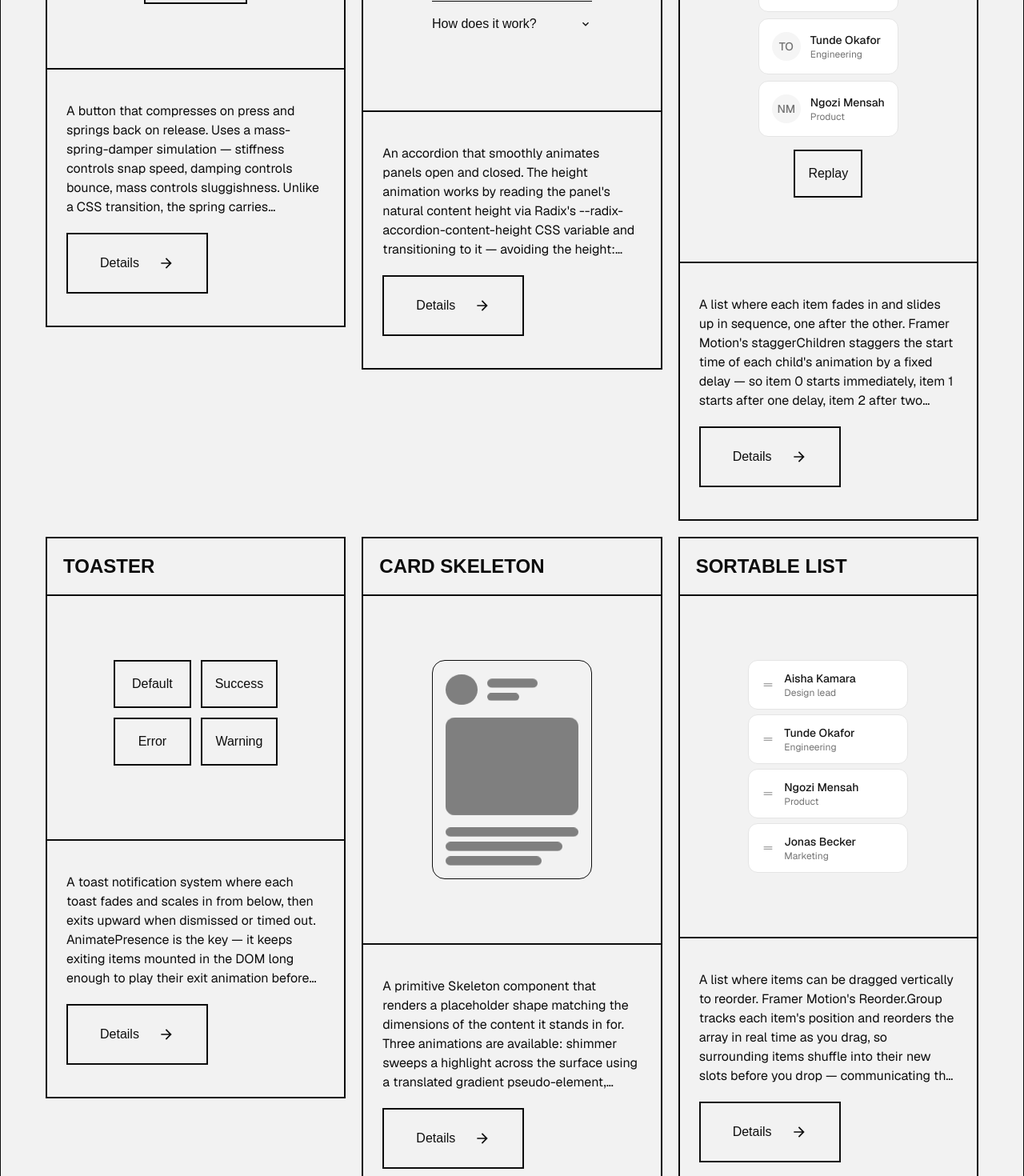
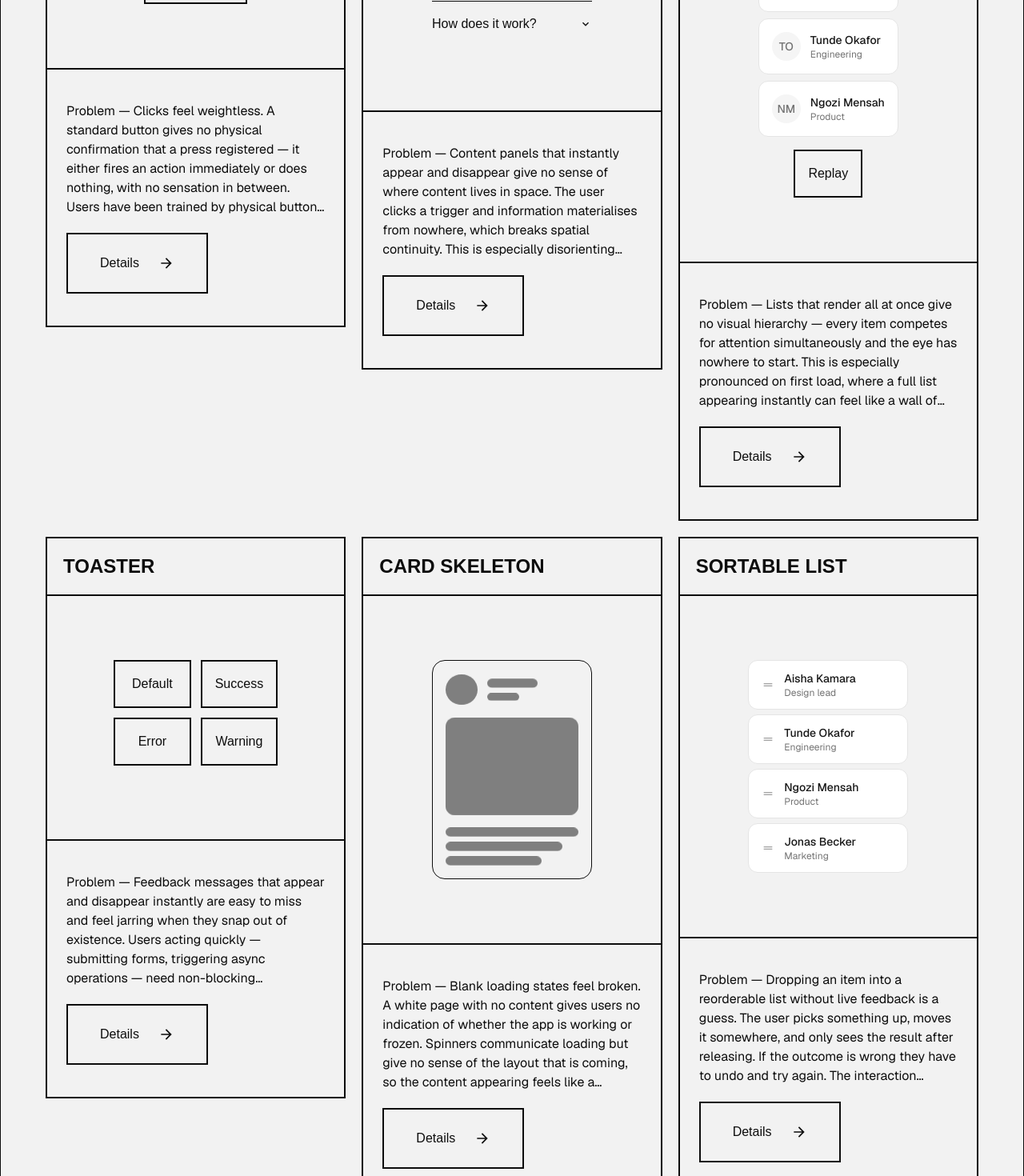
Before and after one commit to BluTargaryan/peace-akoja-components, a Next.js app: page / in a window 1280 px wide. Shown: the part 780-2250 px from the top of the page at 80% size. Built offline with nearby package versions, Linux system fonts and the light colour scheme; a web font is replaced by a local one.

Commit message:
chore: updated description in component list data, as well as switched from string type to ReactNode.

```diff
--- a/app/[componentId]/page.tsx
+++ b/app/[componentId]/page.tsx
@@ -41,7 +41,7 @@ export default async function ComponentDetailPage({
 
         <CodeToggle code={entry.code} usageExample={entry.usageExample} />
 
-        <p>{entry.description}</p>
+        <div className="flex flex-col gap-5">{entry.description}</div>
       </div>
     </main>
   );
--- a/app/components/atoms/ComponentCard.tsx
+++ b/app/components/atoms/ComponentCard.tsx
@@ -20,7 +20,7 @@ const ComponentCard = ({ entry }: { entry: ComponentEntry }) => {
   </div>
 
   <div className='px-6 py-10 flex flex-col gap-5 border-t-2 border-text'>
-    <p className='line-clamp-6'>{entry.description}</p>
+    <div className='line-clamp-6'>{entry.description}</div>
     <Link href="/[componentId]" as={`/${entry.id}`}>
 <Button content={<><span>Details</span><MdOutlineArrowForward className='text-xl'/> </>}
 className='px-10 py-6'
--- a/app/data/componentList.tsx
+++ b/app/data/componentList.tsx
@@ -11,7 +11,7 @@ export type ComponentEntry = {
   name: string;
   component?: React.ReactNode;
   preview: () => React.ReactNode;
-  description: string;
+  description: React.ReactNode;
   code: string;
   usageExample: string;
 };
@@ -25,7 +25,13 @@ export const componentList: ComponentEntry[] = [
         Click me
       </SpringButton>
     ),
-    description: "A button that compresses on press and springs back on release. Uses a mass-spring-damper simulation — stiffness controls snap speed, damping controls bounce, mass controls sluggishness. Unlike a CSS transition, the spring carries momentum so the button overshoots and settles like a real physical object. Structural styles like cursor and focus ring are hardcoded as a base; visual styling is passed as a Tailwind string via className, merged with tailwind-merge so consumer classes always win. Requires framer-motion and tailwind-merge.",
+    description: (
+      <>
+        <p>Problem — Clicks feel weightless. A standard button gives no physical confirmation that a press registered — it either fires an action immediately or does nothing, with no sensation in between. Users have been trained by physical buttons to expect compression and release as a feedback loop. Without it, interactive elements feel flat and untrustworthy, especially on actions that matter like submitting a form or confirming a delete.</p>
+        <p>Motion — A mass-spring-damper simulation runs on every frame rather than interpolating between two values at a fixed rate. When you press, the target scale drops to 0.9. When you release, the spring pulls back toward 1 — but because the system carries velocity, it overshoots slightly before settling. That overshoot is what makes it feel physical rather than mechanical. Stiffness controls how hard the spring pulls, damping controls how quickly oscillation dies, and mass controls how much the button resists the spring's force.</p>
+        <p>Push — Vary press depth based on hold duration. A quick tap compresses to 0.92, a long press bottoms out to 0.8 — making the duration of the press feel like applied force. You could also add a subtle haptic pulse on mobile via the Vibration API on release.</p>
+      </>
+    ),
     code: `import { motion } from "framer-motion";
 import { twMerge } from "tailwind-merge";
 
@@ -65,7 +71,13 @@ export default function Page() {
         ]}
       />
     ),
-    description: "An accordion that smoothly animates panels open and closed. The height animation works by reading the panel's natural content height via Radix's --radix-accordion-content-height CSS variable and transitioning to it — avoiding the height: auto limitation that breaks CSS transitions. Radix handles aria-expanded, aria-controls, keyboard navigation, and open/closed state. The chevron rotates 180° on open using a group-data-[state=open] Tailwind selector. type='single' allows only one open item at a time; type='multiple' lets each item toggle independently. Requires @radix-ui/react-accordion and tailwind-merge.",
+    description: (
+      <>
+        <p>Problem — Content panels that instantly appear and disappear give no sense of where content lives in space. The user clicks a trigger and information materialises from nowhere, which breaks spatial continuity. This is especially disorienting when multiple items are open — there is no sense of the panel belonging to the trigger that opened it.</p>
+        <p>Motion — Height animates to the panel's measured natural height rather than auto, because CSS cannot transition to height: auto — it would snap. Radix exposes the content height as a CSS variable that the keyframe reads at runtime. The chevron rotation reinforces direction of travel — rotating 180 degrees down on open and back on close so the icon always points toward where the content is going. The easing curve is fast-in, slow-out to mirror the feel of something expanding under slight resistance.</p>
+        <p>Push — Stagger the content inside the panel on open — text lines, images, or child elements cascade in individually rather than the whole block appearing at once. This would make the panel feel like it is revealing content progressively rather than just growing a container.</p>
+      </>
+    ),
     code: `'use client';
 
 import * as RadixAccordion from '@radix-ui/react-accordion';
@@ -149,7 +161,13 @@ export default function FaqSection() {
     id: "3",
     name: "Staggered List",
     preview: () => <StaggeredListPreview />,
-    description: "A list where each item fades in and slides up in sequence, one after the other. Framer Motion's staggerChildren staggers the start time of each child's animation by a fixed delay — so item 0 starts immediately, item 1 starts after one delay, item 2 after two delays, and so on. useInView triggers the animation only when the list scrolls into the viewport, with an 80px margin so it fires just before the user reaches it. once=true means it only plays on first entry; set it to false to replay on every scroll-in. The component is generic over T so it works with any data shape via the renderItem render prop. Requires framer-motion and tailwind-merge.",
+    description: (
+      <>
+        <p>Problem — Lists that render all at once give no visual hierarchy — every item competes for attention simultaneously and the eye has nowhere to start. This is especially pronounced on first load, where a full list appearing instantly can feel like a wall of content rather than a set of individual items worth reading.</p>
+        <p>Motion — staggerChildren in Framer Motion offsets each child's animation start time by a fixed delay, so items arrive in sequence rather than together. The slide-up grounds each item spatially as it arrives — fading in without movement feels ghostly, but combining opacity with a small Y translation gives each item a direction of origin. useInView defers the sequence until the list is actually in the viewport, so items offscreen do not waste their entrance.</p>
+        <p>Push — As built, this is still closer to atmosphere than information. The real version of this component is the filter animation — when a user searches or filters, matching items stay and reflow, non-matching items exit, and new matches enter. Every motion then has a cause the user initiated, which makes the animation functional rather than decorative.</p>
+      </>
+    ),
     code: `'use client';
 
 import { motion, useInView, type Variants } from 'framer-motion';
@@ -230,7 +248,13 @@ export default function Section() {
     id: "4",
     name: "Toaster",
     preview: () => <ToasterPreview />,
-    description: "A toast notification system where each toast fades and scales in from below, then exits upward when dismissed or timed out. AnimatePresence is the key — it keeps exiting items mounted in the DOM long enough to play their exit animation before React removes them, which is something a plain conditional render can't do. mode='popLayout' makes remaining toasts smoothly reflow into position as others leave rather than snapping. Each toast schedules its own removal via setTimeout in a useEffect, cleaned up on unmount to prevent stale state updates. State lives in useToast, kept separate from the rendering so the hook can be called from anywhere in the tree. Requires framer-motion and tailwind-merge.",
+    description: (
+      <>
+        <p>Problem — Feedback messages that appear and disappear instantly are easy to miss and feel jarring when they snap out of existence. Users acting quickly — submitting forms, triggering async operations — need non-blocking confirmation that something happened, and they need time to read it before it leaves.</p>
+        <p>Motion — AnimatePresence is the core mechanism. React would normally unmount a component immediately on conditional removal, cutting off any exit animation mid-frame. AnimatePresence keeps the exiting element mounted long enough to complete its exit sequence before React removes it from the DOM. mode='popLayout' handles the reflow — when a toast exits, remaining toasts animate into their new positions rather than snapping, so the stack always feels like a coherent physical column. Each toast manages its own dismissal timer in a useEffect so the logic stays self-contained.</p>
+        <p>Push — Add a thin progress bar along the bottom of each toast that depletes over the duration. The user can see exactly how long they have before it auto-dismisses, and hovering to pause the timer gives them control without requiring an explicit close action.</p>
+      </>
+    ),
     code: `'use client';
 
 import { AnimatePresence } from 'framer-motion';
@@ -334,7 +358,13 @@ export default function Demo() {
     id: "5",
     name: "Card Skeleton",
     preview: () => <CardSkeleton />,
-    description: "A primitive Skeleton component that renders a placeholder shape matching the dimensions of the content it stands in for. Three animations are available: shimmer sweeps a highlight across the surface using a translated gradient pseudo-element, giving the impression of light moving across the UI; pulse fades the whole element in and out; wave subtly scales the element on the Y axis. The skeleton is composable — you build card, list, or page skeletons by arranging multiple instances with widths, heights, and border radii that mirror the real content layout, so the page feels structurally stable while data loads. Requires tailwind-merge.",
+    description: (
+      <>
+        <p>Problem — Blank loading states feel broken. A white page with no content gives users no indication of whether the app is working or frozen. Spinners communicate loading but give no sense of the layout that is coming, so the content appearing feels like a surprise rather than a reveal. Users need both a signal that loading is active and a structural preview of what to expect.</p>
+        <p>Motion — Shimmer moves a highlight across the surface using a translated gradient pseudo-element, simulating light catching a surface — a physical metaphor for something that is present but not yet filled in. The key detail is that it moves continuously, distinguishing active loading from a static placeholder. Pulse fades the whole element in and out for lower-contrast layouts where a sweeping highlight would be too visually busy. Wave subtly scales on the Y axis for dense list contexts.</p>
+        <p>Push — Animate the transition from skeleton to real content. A cross-fade or a subtle blur-to-sharp transition on the incoming content would make the reveal feel intentional rather than a hard swap. Right now the skeleton disappears and content appears — bridging that moment would complete the experience.</p>
+      </>
+    ),
     code: `import { twMerge } from 'tailwind-merge';
 
 type Animation = 'shimmer' | 'pulse' | 'wave';
@@ -394,7 +424,13 @@ export default function LoadingCard() {
     id: "6",
     name: "Sortable List",
     preview: () => <SortableListPreview />,
-    description: "A list where items can be dragged vertically to reorder. Framer Motion's Reorder.Group tracks each item's position and reorders the array in real time as you drag, so surrounding items shuffle into their new slots before you drop — communicating the outcome of the action before it's committed. dragListener is disabled on the item itself so only the explicit grip handle starts a drag, preventing accidental reorders on click. useDragControls threads that pointer event from the handle down to the Reorder.Item. Each item lifts slightly on drag via whileDrag scale and shadow to signal it's the active element being moved. Requires framer-motion and tailwind-merge.",
+    description: (
+      <>
+        <p>Problem — Dropping an item into a reorderable list without live feedback is a guess. The user picks something up, moves it somewhere, and only sees the result after releasing. If the outcome is wrong they have to undo and try again. The interaction requires the user to hold a mental model of the list's new order entirely in their head during the drag.</p>
+        <p>Motion — Reorder.Group continuously remeasures item positions during the drag and updates the array in real time, so surrounding items animate into their new positions as the dragged item moves through them. The user sees the outcome before committing. The dragged item lifts slightly via whileDrag scale and shadow, separating it from the stack spatially so it is clear which element is in motion. dragListener is off on the item itself — only the grip handle starts a drag — preventing accidental reorders on click or text selection.</p>
+        <p>Push — Add snap zones — as the dragged item hovers over a valid slot, the gap between surrounding items widens slightly to invite the drop, making the target feel magnetic rather than geometric. This would reduce precision required and make the interaction feel more forgiving.</p>
+      </>
+    ),
     code: `'use client';
 
 import { useState } from 'react';
```
